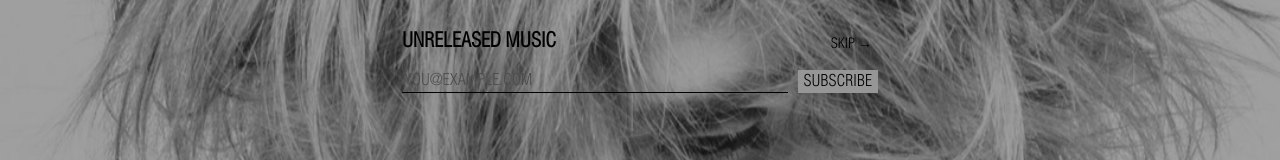
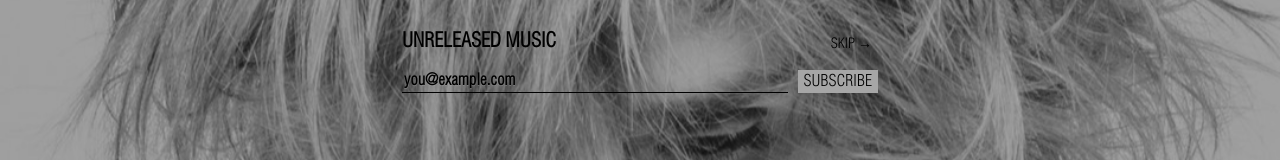
Before and after one commit to LeonDietsche/maximseelig-vercel, a React (Vite) app: page / in a window 1280 px wide. Shown: the part 339-499 px from the top of the page. Built offline with nearby package versions, Linux system fonts and the light colour scheme.

Commit message:
add game

```diff
--- a/src/index.css
+++ b/src/index.css
@@ -1,10 +1,18 @@
 /* =========================
    0) Tokens & base reset
    ========================= */
-:root{
-  --text:#fff;
+/* default = dark */
+:root {
+  --text: #fff;
   --overlay: rgba(0,0,0,.35);
-  --border:#2a2a2a;
+  --line: rgba(255,255,255,.7);
+}
+
+/* only active while Player sets data-theme="light" on <html> */
+:root[data-theme="light"] {
+  --text: #111;
+  --overlay: rgba(255,255,255,.10);
+  --line: rgba(0,0,0,.7);
 }
 
 *{ box-sizing:border-box; }
@@ -26,6 +34,7 @@ body{
   overflow:hidden; /* full-screen canvas site */
   position:relative;
 }
+body::before { background: var(--overlay); }
 
 button, input, select, textarea {
   font: inherit;
@@ -81,7 +90,8 @@ h1{ margin:0 0 .25rem; font-size:20px; }
   display:block;
   margin:0 0 .2em 0;
   padding-left:5px;
-  font-size:16px; color:#fff;
+  font-size:16px;
+  color:var(--text);
 }
 #playlist .track.active{ color:#111; }
 
@@ -140,11 +150,36 @@ h1{ margin:0 0 .25rem; font-size:20px; }
   border-radius: 0;
   outline: none;
 }
-.signup-form button{
-  background-color: rgb(230, 230, 230);
+.signup-form input {
+  color: #000;
+  -webkit-text-fill-color: #000;
+  text-transform: none;
+}
+
+/* stronger placeholder + readable on busy bg */
+.signup-form input::placeholder {
+  color: rgba(0,0,0,.82);
+  opacity: 1;
+  font-weight: 600;
+  letter-spacing: .3px;
+  text-shadow: 0 1px 0 rgba(255,255,255,.35);
+}
+
+/* lock button label to black across mobile browsers */
+.signup-form button {
+  background: #fff !important;
+  color: #000 !important;
+  -webkit-text-fill-color: #000;
+  appearance: none;
+  -webkit-appearance: none;
   border: none;
+  color-scheme: only light; /* prevents iOS dark-mode auto theming */
 }
-.signup-form button:disabled{ opacity:.6; cursor:default; }
+.signup-form button:active {
+  background: #f4f4f4;
+  color: #000;
+  -webkit-text-fill-color: #000;
+}
 
 .signup-msg{ margin-top:10px; font-size:14px; opacity:.85; }
 
--- a/src/pages/Player.jsx
+++ b/src/pages/Player.jsx
@@ -8,6 +8,7 @@ const TRACKS = [
   { title: 'The Machinist',         file: '/assets/tracks/mp3/the-machinist.mp3' },
   { title: 'Post Traumatic Season', file: '/assets/tracks/mp3/post-traumatic-season.mp3' },
   { title: 'Paris',                 file: '/assets/tracks/mp3/paris.mp3' },
+  { title: 'Game',                 file: '/assets/tracks/mp3/game.mp3' },
   { title: 'Zodiac',                unreleased: true },
   { title: 'I Love You',            unreleased: true },
 ]
```
Also changed, not shown: 2 other files (tests, documents, lock files or other folders).
